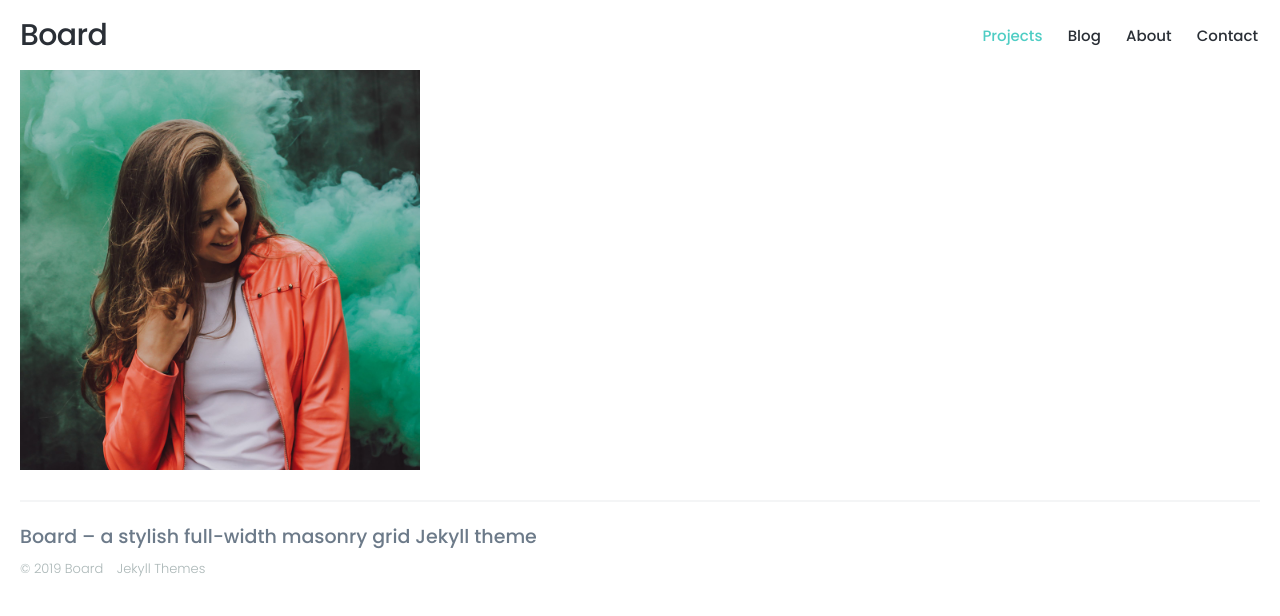
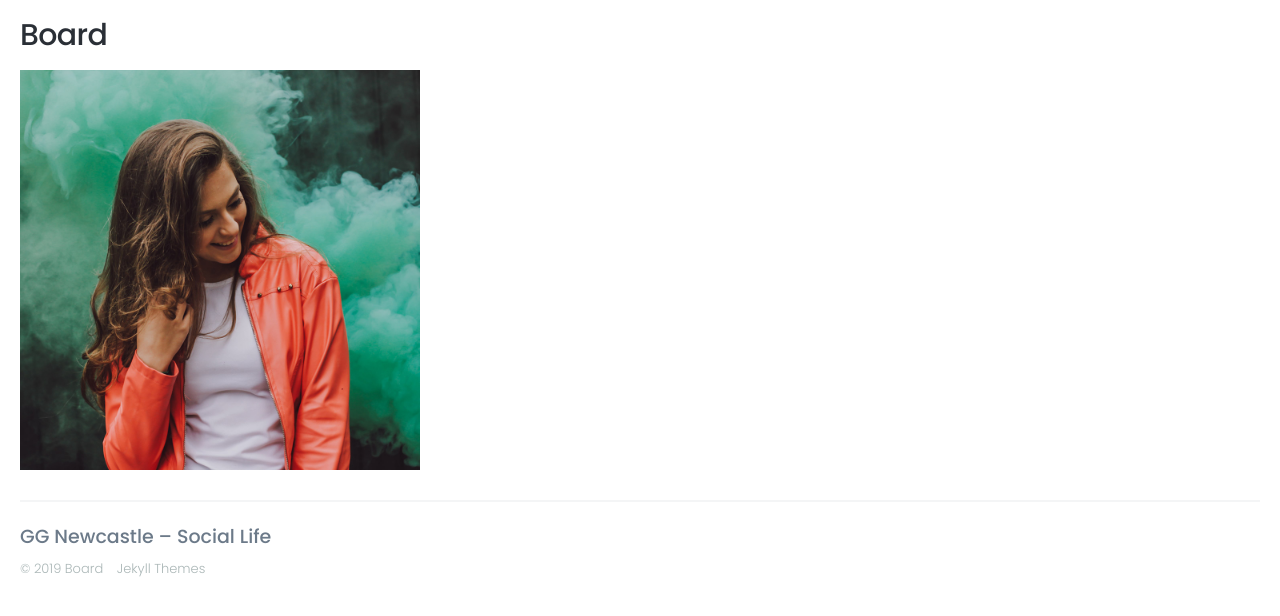
Before and after one commit to AndRobs/AndRobs.github.io, a Jekyll site: the page built from index.html, in a window 1280 px wide. Shown: the top 616 px of the page. Built offline with Jekyll 4.4.1, drawn with Linux system fonts in a browser that asks for light colours; nearby versions of some CDN libraries.

```diff
--- a/_data/settings.yml
+++ b/_data/settings.yml
@@ -6,19 +6,8 @@ header_settings:
   logo_image:
   logo_width: 200
 
-menu_settings:
-  menu_items:
-    - title: 'Projects'
-      url: '/'
-    - title: 'Blog'
-      url: '/blog/'
-    - title: 'About'
-      url: '/about'
-    - title: 'Contact'
-      url: '/contact'
-
 footer_settings:
-  footer_tagline: Board – a stylish full-width masonry grid Jekyll theme
+  footer_tagline: GG Newcastle – Social Life
 
 grid_settings:
   overlay_opacity: 0.8
```
Also changed, not shown: _pages/thanks.md (deleted, +0 -10 lines), images/favicon.png, images/logo14.png (added).
